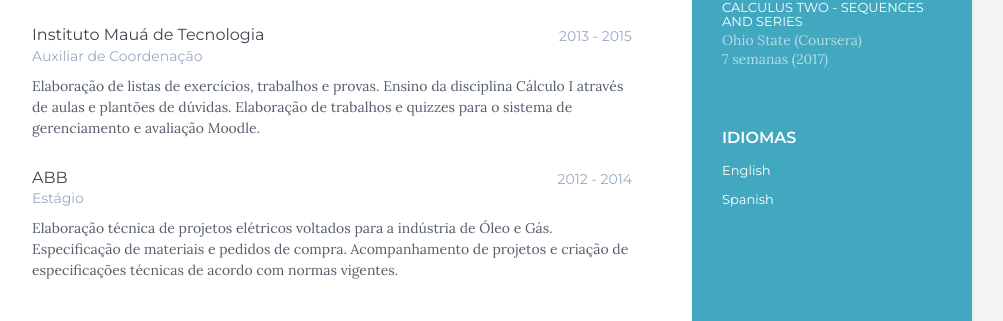
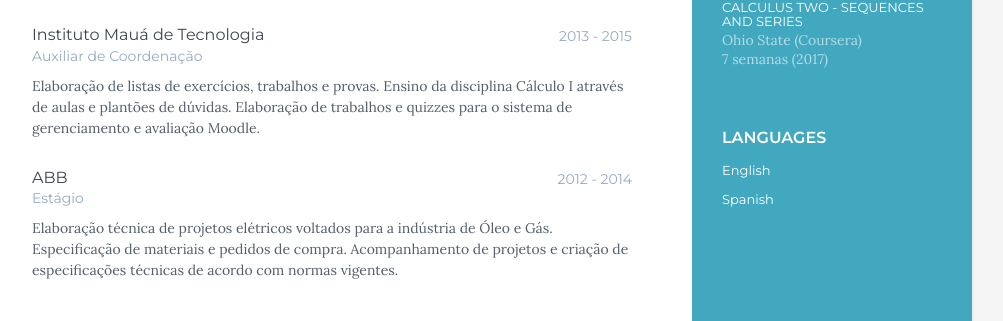
Before and after one commit to bru1987/bru1987.github.io, a Jekyll site: the page built from cv.html, in a window 1280 px wide. Shown: the part 1122-1443 px from the top of the page, without its empty margins (168-1171 px from the left). Built offline with Jekyll 4.4.1, drawn with Linux system fonts in a browser that asks for light colours.

Commit message:
Update language.html

```diff
--- a/_includes/language.html
+++ b/_includes/language.html
@@ -1,7 +1,7 @@
 {% if site.data.languages %}
 <div class="languages-container container-block">
 
-  <h2 class="container-block-title">Idiomas</h2>
+  <h2 class="container-block-title">Languages</h2>
 
     <ul class="list-unstyled interests-list">
       {%for language in site.data.languages %}
```
